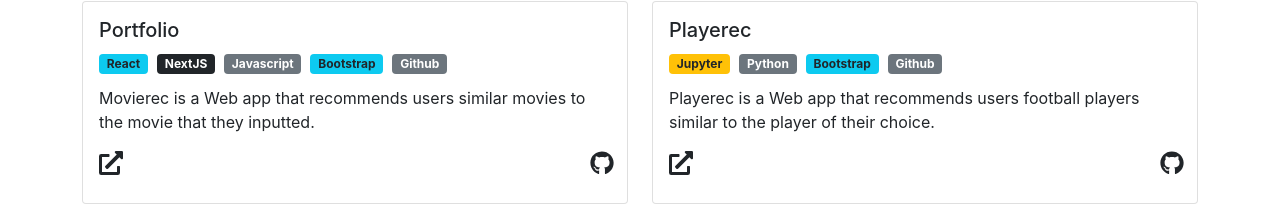
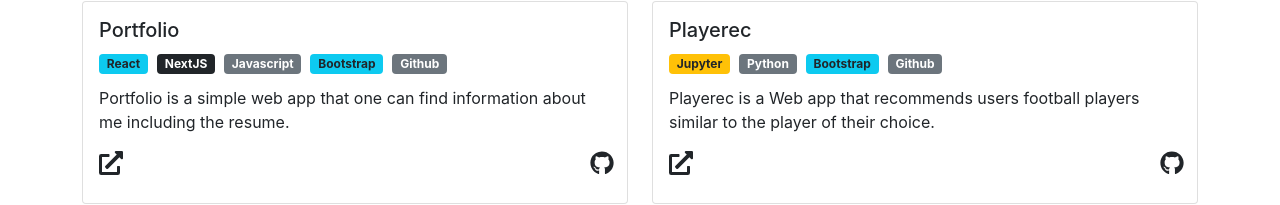
Before and after one commit to arzubekm/portfolio, a Next.js app: page / in a window 1280 px wide. Shown: the part 605-810 px from the top of the page. Built offline with nearby package versions, Linux system fonts and the light colour scheme.

Commit message:
Edited portfolio badge description

```diff
--- a/pages/index.js
+++ b/pages/index.js
@@ -57,7 +57,7 @@ export default function Home() {
                   <span class="badge bg-info text-dark">Bootstrap</span>&nbsp;&nbsp;
                   <span class="badge bg-secondary">Github</span>
                   <div className={styles.spanBottom}></div>
-                  <p class="card-text">Movierec is a Web app that recommends users similar movies to the movie that they inputted.</p>
+                  <p class="card-text">Portfolio is a simple web app that one can find information about me including the resume. </p>
                   <div class="row">
                     <div class="col-sm-1">
                       <a href ="/" target="_blank"><h4><FontAwesomeIcon icon={faExternalLinkAlt}/></h4></a>
```
